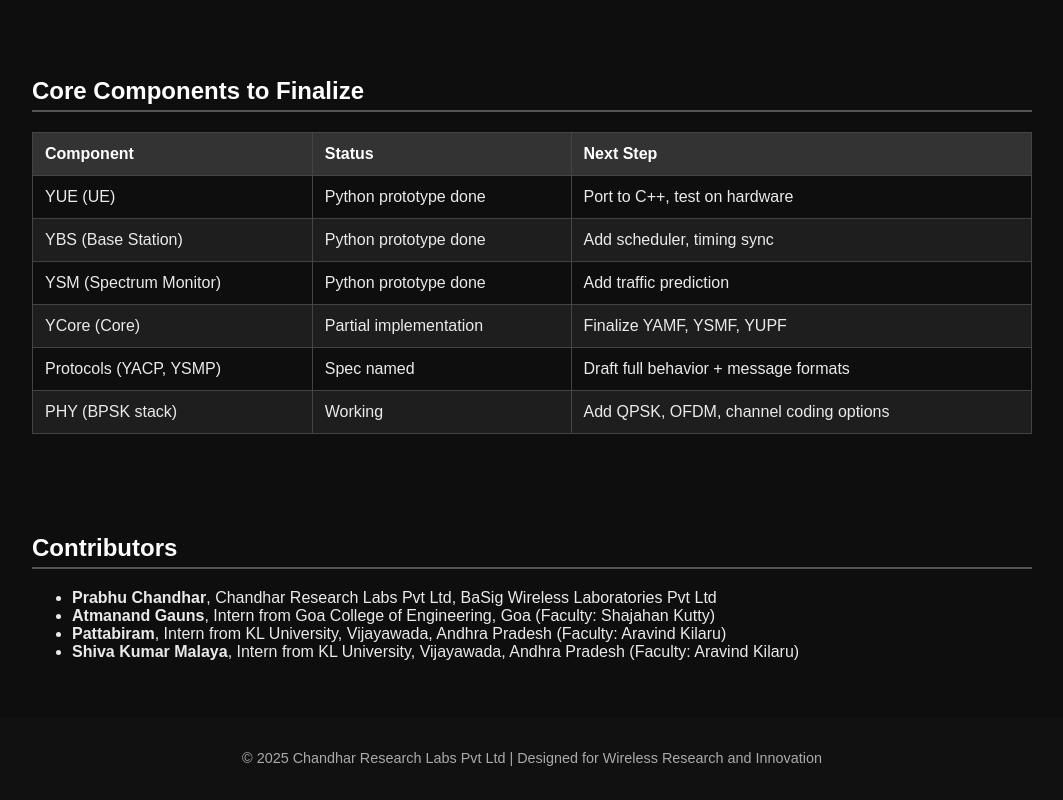
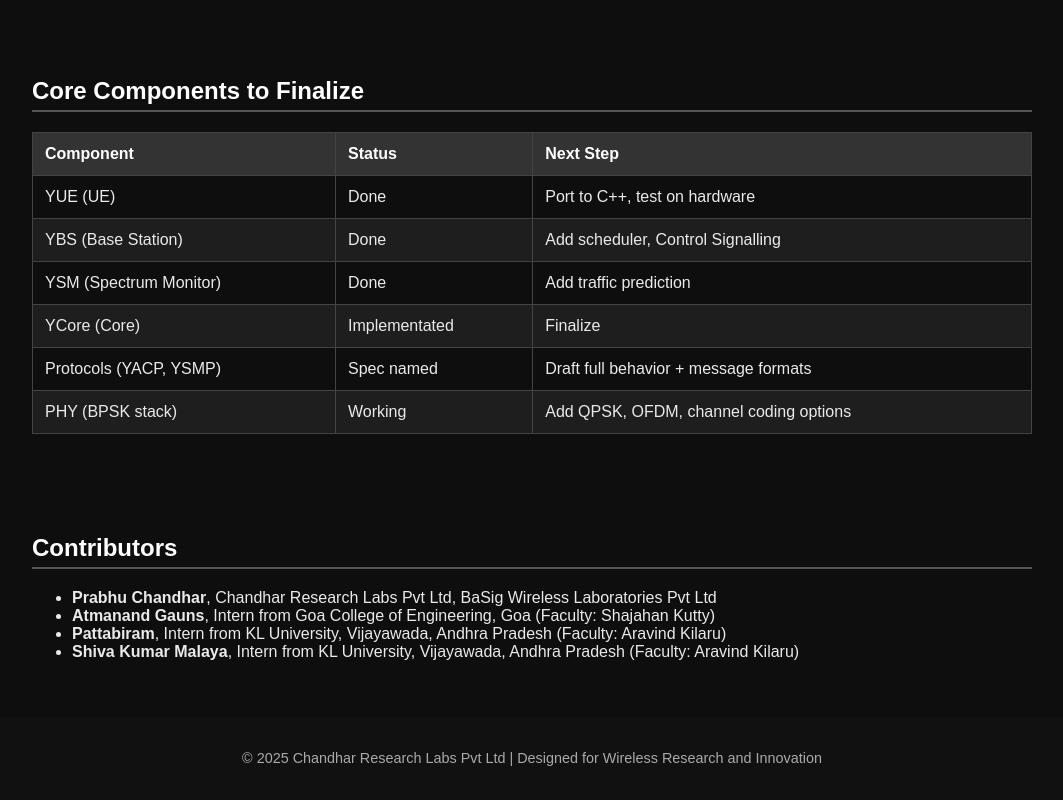
Before and after one commit to chandharlabs/yesdr-website, a plain HTML site: page index.html in a window 1280 px wide. Shown: the part 8244-9044 px from the top of the page, without its empty margins (108-1171 px from the left). Drawn offline with Linux system fonts and the light colour scheme.

Commit message:
Update index.html

```diff
--- a/index.html
+++ b/index.html
@@ -263,10 +263,10 @@ detects underutilized bands to support dynamic spectrum allocation via YCRF.</td
         </tr>
       </thead>
       <tbody>
-        <tr><td>YUE (UE)</td><td>Python prototype done</td><td>Port to C++, test on hardware</td></tr>
-        <tr><td>YBS (Base Station)</td><td>Python prototype done</td><td>Add scheduler, timing sync</td></tr>
-        <tr><td>YSM (Spectrum Monitor)</td><td>Python prototype done</td><td>Add traffic prediction</td></tr>
-        <tr><td>YCore (Core)</td><td>Partial implementation</td><td>Finalize YAMF, YSMF, YUPF</td></tr>
+        <tr><td>YUE (UE)</td><td>Done</td><td>Port to C++, test on hardware</td></tr>
+        <tr><td>YBS (Base Station)</td><td>Done</td><td>Add scheduler, Control Signalling</td></tr>
+        <tr><td>YSM (Spectrum Monitor)</td><td>Done</td><td>Add traffic prediction</td></tr>
+        <tr><td>YCore (Core)</td><td>Implementated</td><td>Finalize</td></tr>
         <tr><td>Protocols (YACP, YSMP)</td><td>Spec named</td><td>Draft full behavior + message formats</td></tr>
         <tr><td>PHY (BPSK stack)</td><td>Working</td><td>Add QPSK, OFDM, channel coding options</td></tr>
       </tbody>
```
